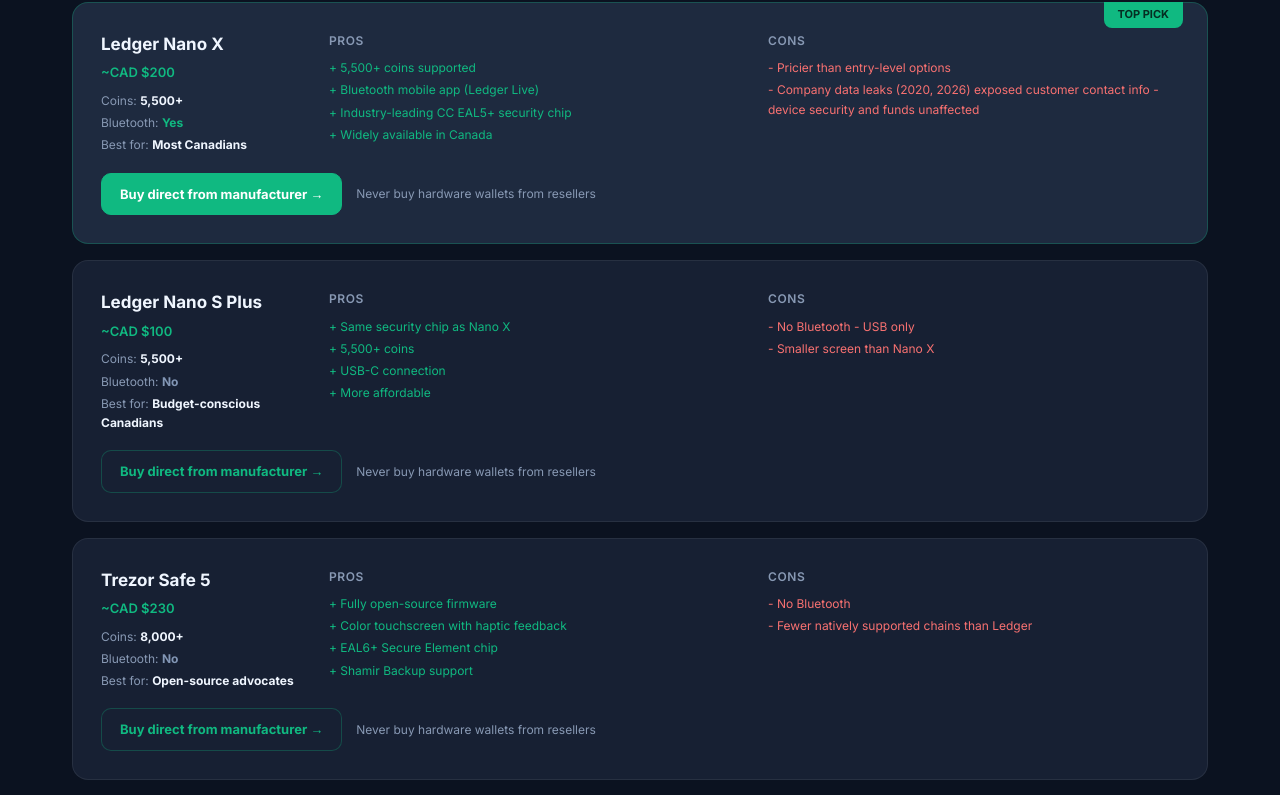
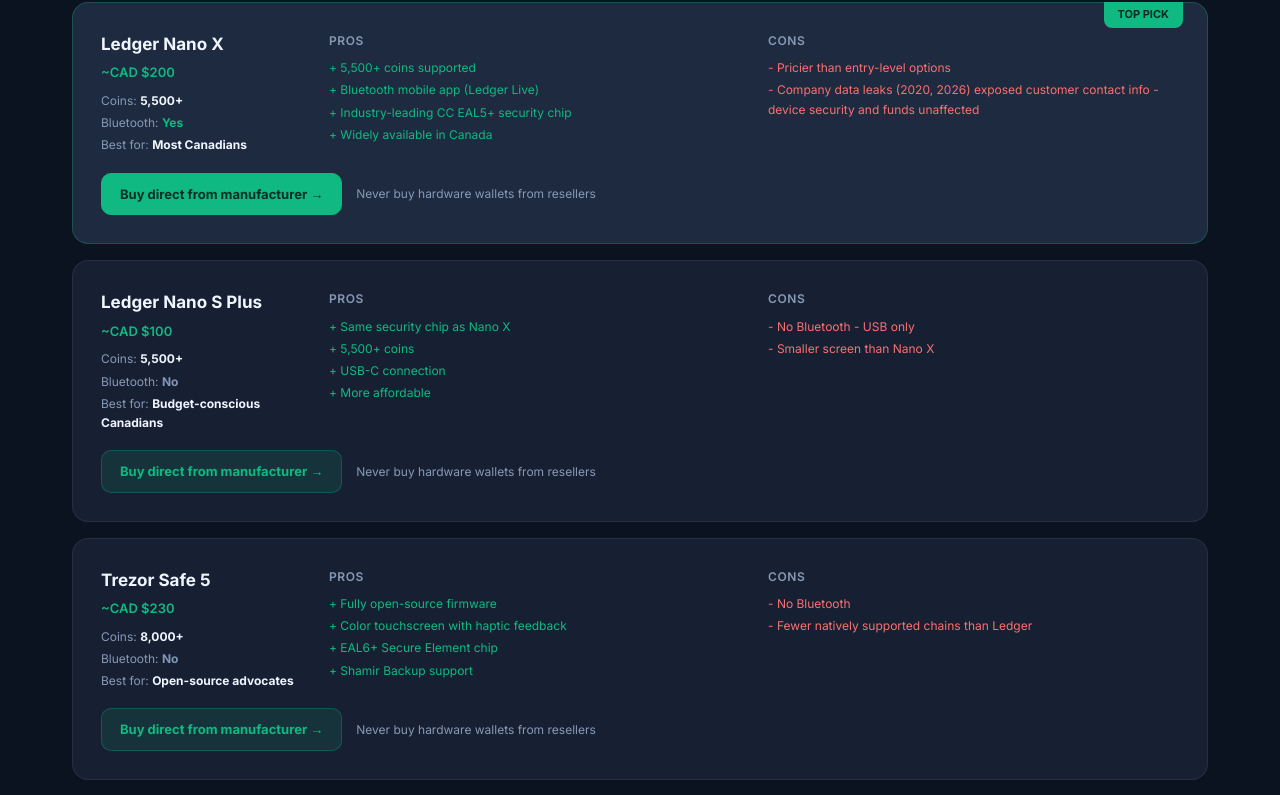
Before and after one commit to ayzee011/cryptonorth, a Next.js app: page /wallets in a window 1280 px wide. Shown: the part 931-1726 px from the top of the page. Built offline with nearby package versions, Linux system fonts and the light colour scheme.

Commit message:
Fix missed white-on-emerald contrast in wallets buy button (conditional style dodged earlier sweep); give outlined variant an emerald-tinted fill so it reads as clickable

```diff
--- a/app/wallets/page.tsx
+++ b/app/wallets/page.tsx
@@ -87,7 +87,7 @@
                   </div>
                 </div>
                 <div style={{marginTop:18,display:'flex',alignItems:'center',gap:14,flexWrap:'wrap'}}>
-                  <a href={w.url} target="_blank" rel="noopener sponsored" style={{background:w.featured?C.emerald:C.surface,color:w.featured?'#fff':C.emerald,border:'1px solid '+(w.featured?C.emerald:C.emeraldBorder),borderRadius:10,padding:'10px 18px',fontWeight:700,fontSize:13,textDecoration:'none',display:'inline-block'}}>Buy direct from manufacturer →</a>
+                  <a href={w.url} target="_blank" rel="noopener sponsored" style={{background:w.featured?C.emerald:C.emeraldDim,color:w.featured?'#052e22':C.emerald,border:'1px solid '+(w.featured?C.emerald:C.emeraldBorder),borderRadius:10,padding:'10px 18px',fontWeight:700,fontSize:13,textDecoration:'none',display:'inline-block'}}>Buy direct from manufacturer →</a>
                   <span style={{fontSize:12,color:C.muted}}>Never buy hardware wallets from resellers</span>
                 </div>
               </div>
```
